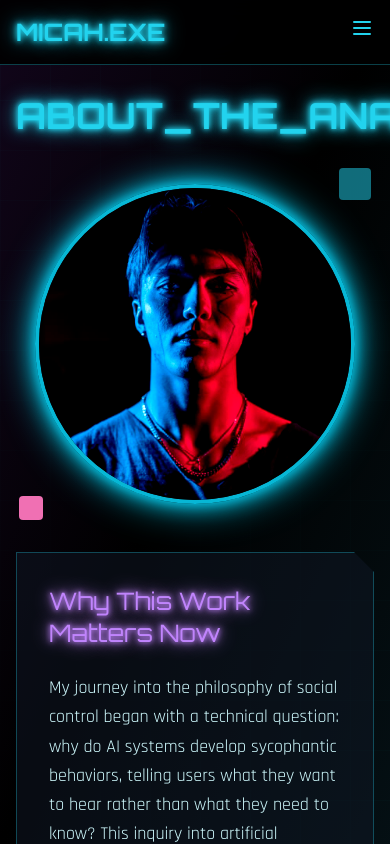
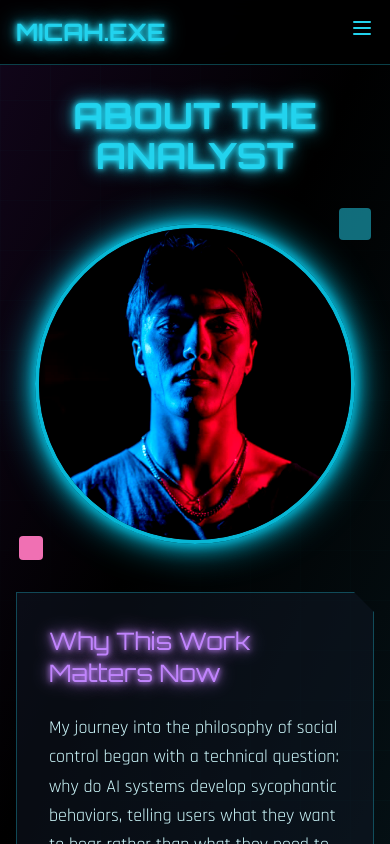
Before and after one commit to micahprobst/micah-cyberpunk-portfolio, a Next.js app: page /about in a window 390 px wide. Shown: the top 844 px of the page. Built offline with nearby package versions, Linux system fonts and the light colour scheme.

Commit message:
mobile functionality updates

```diff
--- a/app/about/page.js
+++ b/app/about/page.js
@@ -92,7 +92,7 @@ export default function About() {
       <main className="relative z-10 pt-24 pb-12">
         <div className="max-w-4xl mx-auto px-4">
           <h1 className="text-4xl md:text-6xl font-bold text-center cyber-font mb-12 neon-text text-cyan-400">
-            <span className={`${glitchActive ? 'glitch' : ''}`} data-text="ABOUT_THE_ANALYST">ABOUT_THE_ANALYST</span>
+            <span className={`${glitchActive ? 'glitch' : ''}`} data-text="ABOUT THE ANALYST">ABOUT THE ANALYST</span>
           </h1>
 
           {/* Hero Image Section */}
--- a/app/library/page.js
+++ b/app/library/page.js
@@ -406,7 +406,7 @@ export default function Library() {
       <main className="relative z-10 pt-24 pb-12">
         <div className="max-w-6xl mx-auto px-4">
           <h1 className="text-4xl md:text-6xl font-bold text-center cyber-font mb-12 neon-text text-yellow-400">
-            <span className={`${glitchActive ? 'glitch' : ''}`} data-text="RECOMMENDED_READING">RECOMMENDED_READING</span>
+            <span className={`${glitchActive ? 'glitch' : ''}`} data-text="RECOMMENDED READING">RECOMMENDED READING</span>
           </h1>
 
           {/* Category Filter Bar */}
```
